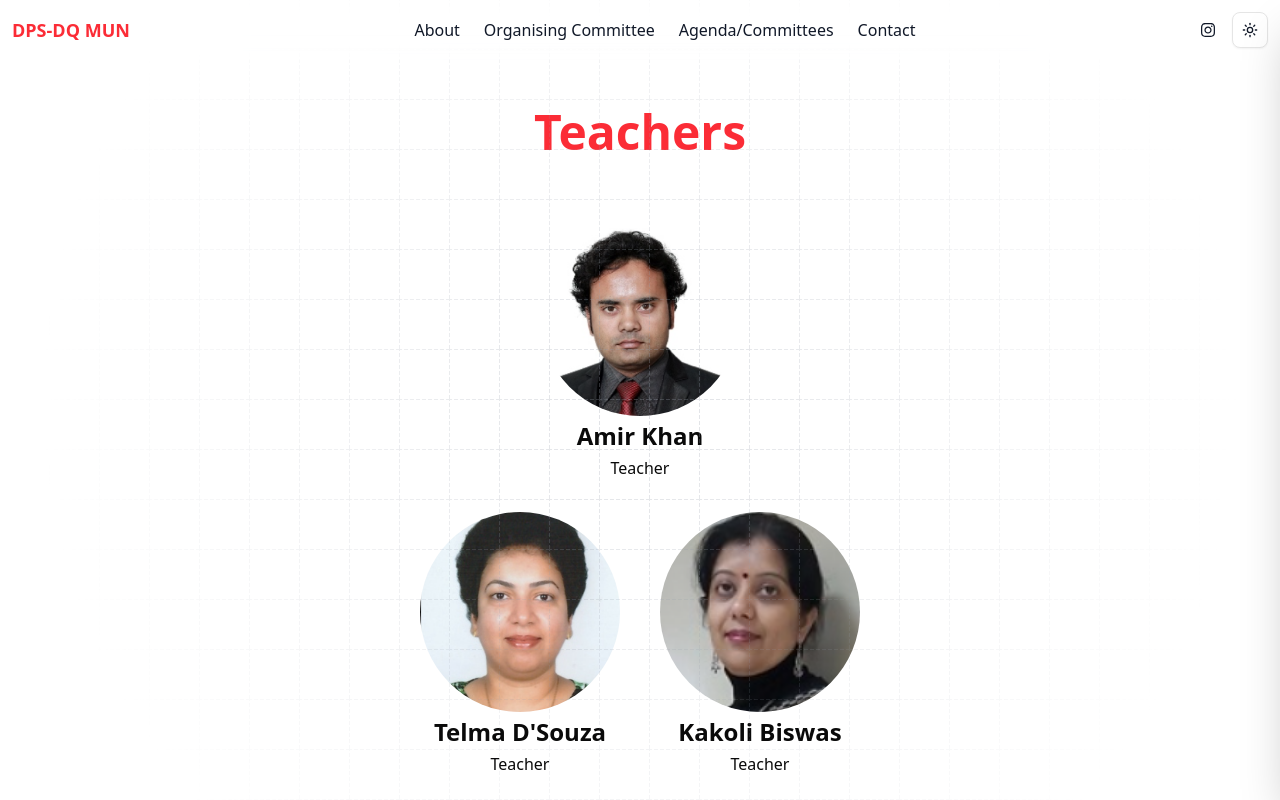
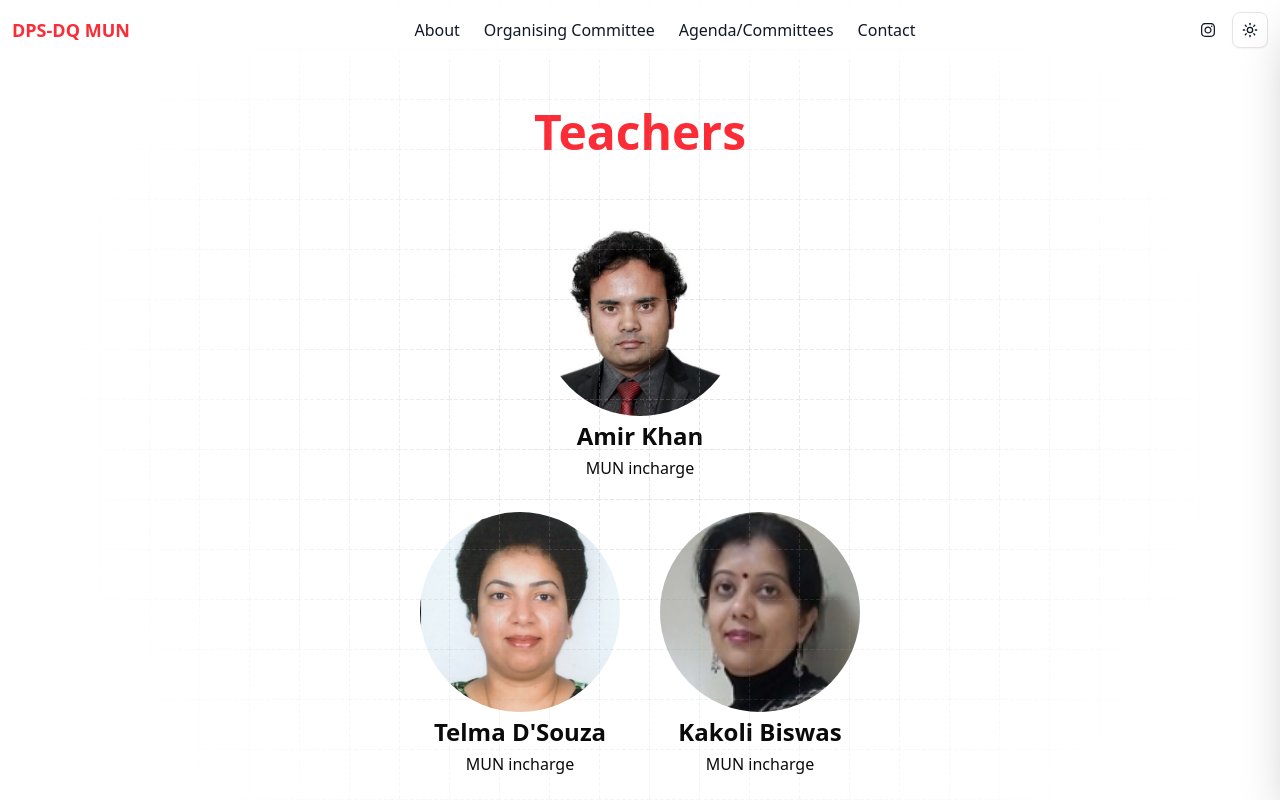
Before and after one commit to Achyut2009/dpsdqmun, a Next.js app: page /org in a window 1280 px wide. Shown: the top 800 px of the page. Built offline with nearby package versions, Linux system fonts and the light colour scheme.

Commit message:
27th commit

```diff
--- a/src/app/org/page.tsx
+++ b/src/app/org/page.tsx
@@ -36,7 +36,7 @@ export default function About() {
                                 width="200"
                             />
                             <h2 className="text-2xl font-semibold">{person.name}</h2>
-                            <p className="text-md">Teacher</p>
+                            <p className="text-md">MUN incharge</p>
                         </div>
                     ))}
                     <div className="flex flex-row gap-x-10 justify-center flex-wrap">
@@ -54,7 +54,7 @@ export default function About() {
                                     width="200"
                                 />
                                 <h2 className="text-2xl font-semibold">{person.name}</h2>
-                                <p className="text-md">Teacher</p>
+                                <p className="text-md">MUN incharge</p>
                             </div>
                         ))}
                     </div>
```
